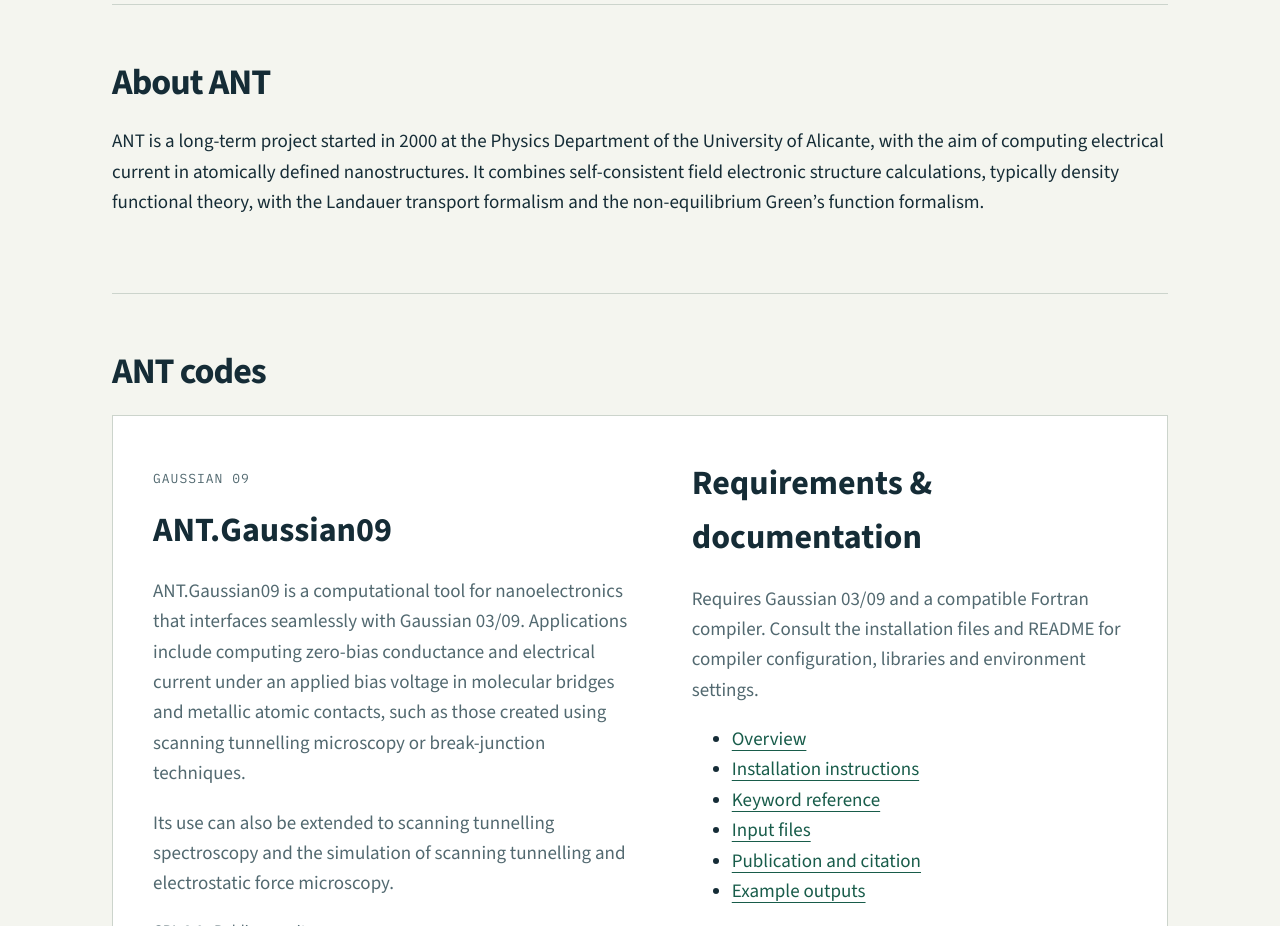
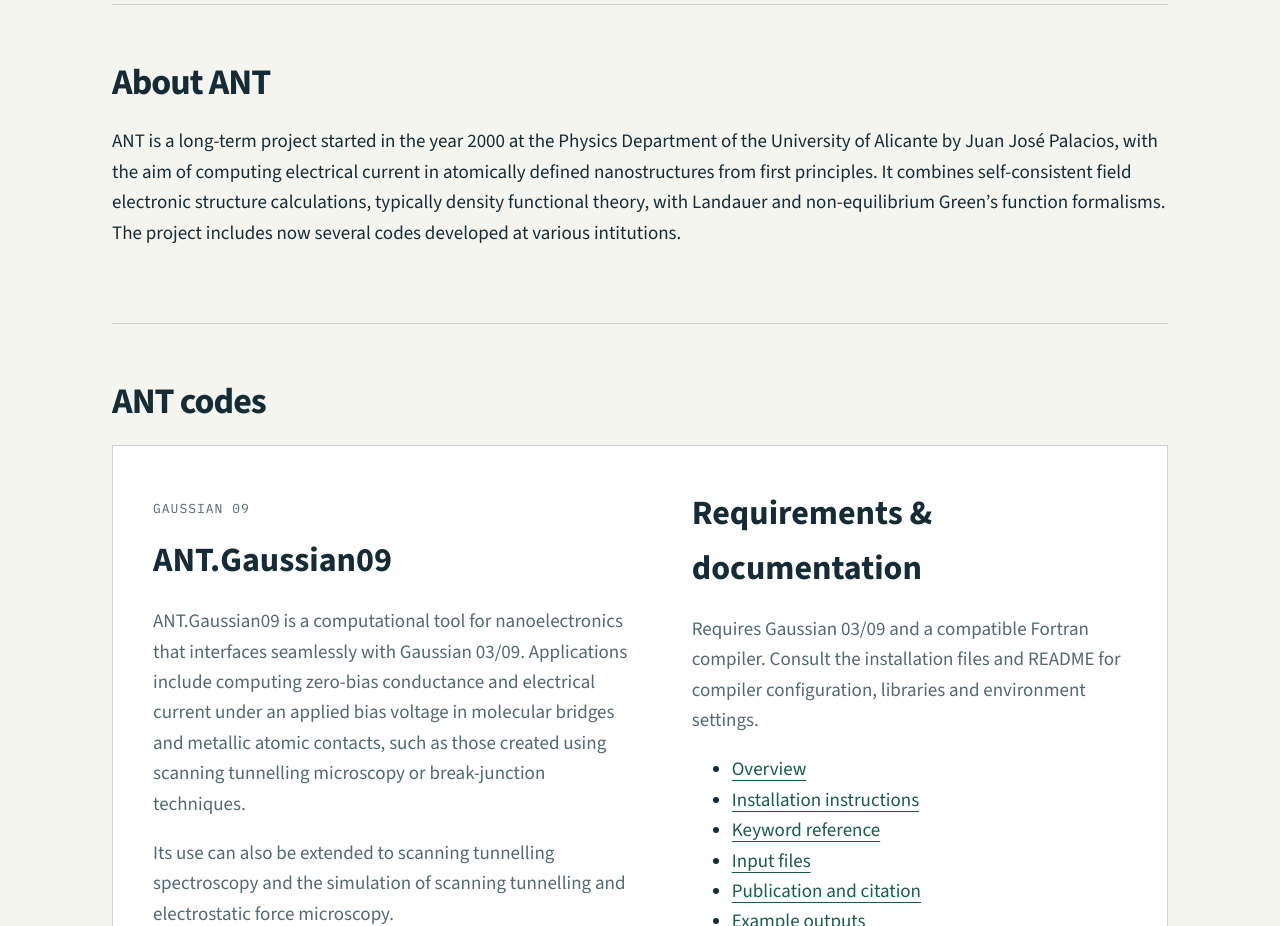
Before and after one commit to juanjosepalacios/ANT, a plain HTML site: page index.html in a window 1280 px wide. Shown: the part 1140-2066 px from the top of the page. Drawn offline with nearby package versions, Linux system fonts and the light colour scheme.

Commit message:
Update About ANT project description

```diff
--- a/index.html
+++ b/index.html
@@ -25,7 +25,7 @@
 <figure><img alt="Atomistic model of a molecular junction between gold electrodes" height="348" src="doc/images/emb_au.jpg" width="646"/><figcaption>Molecular junction between gold electrodes</figcaption></figure>
 <figure><img alt="Atomistic model of an aluminium contact connecting two electrodes" height="789" src="doc/images/Al-nanocontact.jpg" width="989"/><figcaption>Aluminium atomic contact</figcaption></figure>
 </div></div>
-<section id="about"><h2>About ANT</h2><p>ANT is a long-term project started in 2000 at the Physics Department of the University of Alicante, with the aim of computing electrical current in atomically defined nanostructures. It combines self-consistent field electronic structure calculations, typically density functional theory, with the Landauer transport formalism and the non-equilibrium Green’s function formalism.</p></section>
+<section id="about"><h2>About ANT</h2><p>ANT is a long-term project started in the year 2000 at the Physics Department of the University of Alicante by Juan José Palacios, with the aim of computing electrical current in atomically defined nanostructures from first principles. It combines self-consistent field electronic structure calculations, typically density functional theory, with Landauer and  non-equilibrium Green’s function formalisms. The project includes now several codes developed at various intitutions. </p></section>
 <section id="codes"><h2>ANT codes</h2><article class="code" id="gaussian09"><div><p class="eyebrow">Gaussian 09</p><h3>ANT.Gaussian09</h3><p>ANT.Gaussian09 is a computational tool for nanoelectronics that interfaces seamlessly with Gaussian 03/09. Applications include computing zero-bias conductance and electrical current under an applied bias voltage in molecular bridges and metallic atomic contacts, such as those created using scanning tunnelling microscopy or break-junction techniques.</p><p>Its use can also be extended to scanning tunnelling spectroscopy and the simulation of scanning tunnelling and electrostatic force microscopy.</p><p class="note">GPL-3.0 · Public repository<br/>Source repository name: ANT.Gaussian.</p><div class="actions"><a class="button primary" href="https://github.com/juanjosepalacios/ANT.Gaussian">View repository ↗</a><a class="button" href="https://github.com/juanjosepalacios/ANT.Gaussian/archive/refs/heads/master.zip">Download source ZIP</a></div></div><div><h3>Requirements &amp; documentation</h3>
 <p>Requires Gaussian 03/09 and a compatible Fortran compiler. Consult the installation files and README for compiler configuration, libraries and environment settings.</p>
 <ul><li><a href="doc/ant_g03.html">Overview</a></li><li><a href="doc/manual_1_g03.html">Installation instructions</a></li><li><a href="doc/manual_3_g03.html">Keyword reference</a></li><li><a href="doc/input_files_g03.html">Input files</a></li><li><a href="doc/publications_g03.html">Publication and citation</a></li><li><a href="doc/examples_g03.html">Example outputs</a></li></ul>
```
